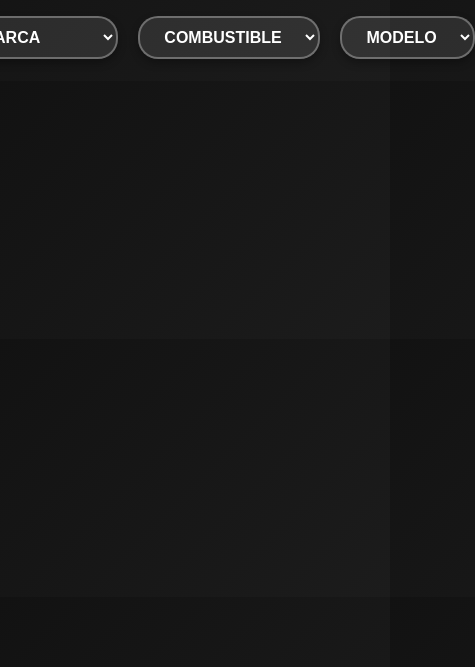
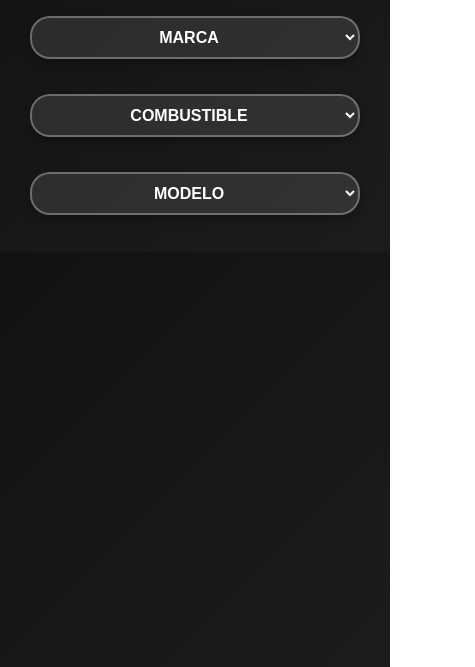
Before and after one commit to martincmr1/Guia_De_Lubricacion_2025, a plain HTML site: page index.html in a window 390 px wide. Shown: the part 177-844 px from the top of the page, 475 px wide, since content can reach past the window. Drawn offline with nearby package versions, Linux system fonts and the light colour scheme; a web font is replaced by a local one.

Commit message:
responsiveok

```diff
--- a/index.html
+++ b/index.html
@@ -43,6 +43,15 @@
         }
 
         /* Estilo de los selects */
+        .select-container {
+            display: flex;
+            flex-direction: row;
+            justify-content: center;
+            gap: 20px;
+            margin-bottom: 30px;
+            flex-wrap: wrap; /* Permitir ajuste automático en pantallas pequeñas */
+        }
+
         select {
             background: rgba(255, 255, 255, 0.1); /* Fondo semi-transparente */
             border: 2px solid rgba(255, 255, 255, 0.3); /* Borde claro */
@@ -68,14 +77,6 @@
         select option {
             background: black; /* Fondo negro */
             color: white; /* Texto blanco */
-        }
-
-        /* Contenedor de selects */
-        .select-container {
-            display: flex;
-            justify-content: center;
-            gap: 20px;
-            margin-bottom: 30px;
         }
 
         /* Cards */
@@ -117,15 +118,20 @@
             flex: 0 0 calc(33.333% - 20px); /* 3 tarjetas por fila con margen */
         }
 
-        @media (max-width: 768px) {
+        /* Media Query para pantallas pequeñas */
+        @media (max-width: 576px) {
+            .select-container {
+                flex-direction: column; /* Los selects se apilan en una columna */
+                align-items: center; /* Centrar los selects */
+            }
+
+            select {
+                width: 90%; /* Ancho completo en pantallas pequeñas */
+                margin-bottom: 15px; /* Espacio entre selects */
+            }
+
             .row-cols-3 > * {
-                flex: 0 0 calc(50% - 20px); /* 2 tarjetas por fila en pantallas pequeñas */
-            }
-        }
-
-        @media (max-width: 576px) {
-            .row-cols-3 > * {
-                flex: 0 0 100%; /* 1 tarjeta por fila en pantallas muy pequeñas */
+                flex: 0 0 100%; /* 1 tarjeta por fila */
             }
         }
     </style>
```
